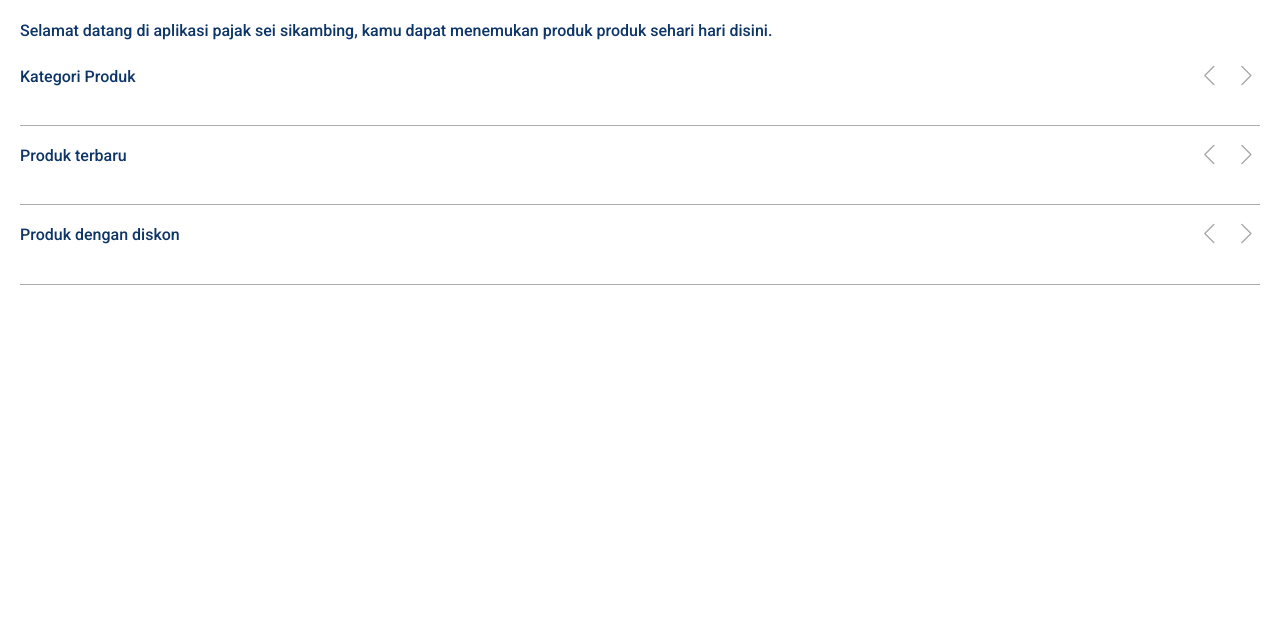
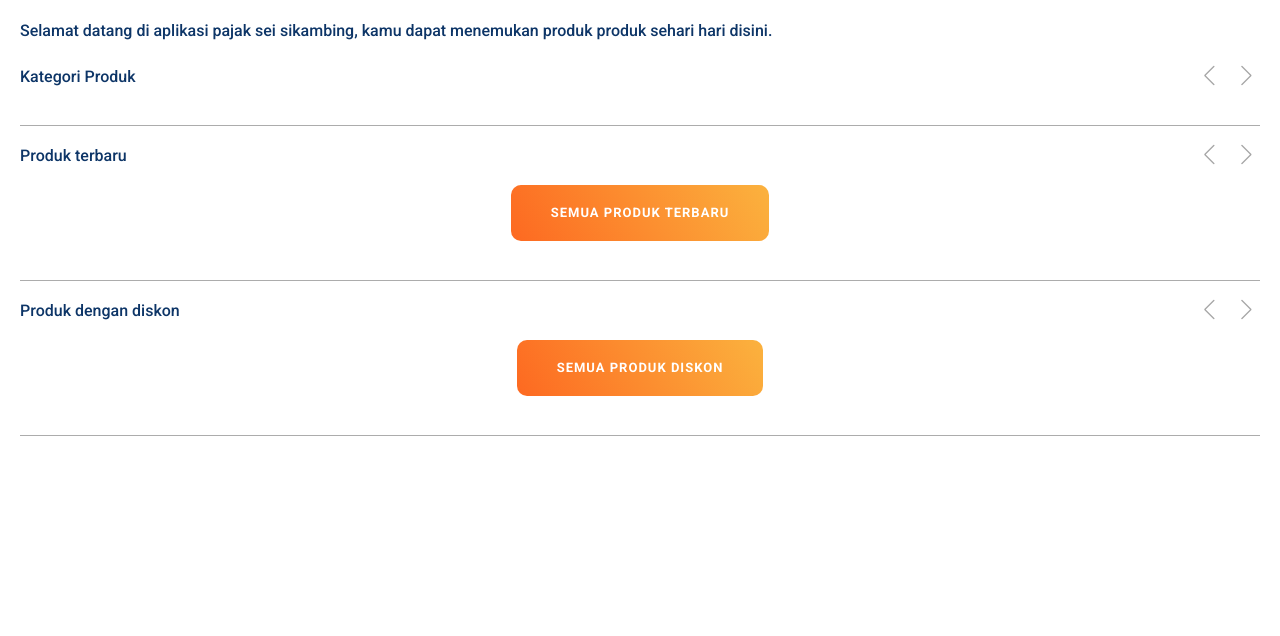
Before and after one commit to haxorsprogramming/Sistem-Informasi-Pajak-Sei-Sikambing, a PHP site: page /Sistem-Informasi-Pajak-Sei-Sikambing/ in a window 1280 px wide. Shown: the part 69-705 px from the top of the page. Run offline with PHP 8.4, Linux system fonts and the light colour scheme; data that the repository does not hold is empty.

Commit message:
'update'

```diff
--- a/index.php
+++ b/index.php
@@ -62,7 +62,7 @@ $qProdukDiskon = $link -> query("SELECT * FROM tbl_produk WHERE status_diskon='y
                 ?>
 				<div class="swiper-slide slider-thumbs__slide slider-thumbs__slide--3h">
 					<div class="slider-thumbs__image slider-thumbs__image--round-corners">
-                        <a href="javascript:void(0);"><img src="ladun/img/kategori/SAYUR.jpg" alt="" title=""/></a>
+                        <a href="javascript:void(0);"><img src="ladun/img/kategori/<?=$kd_kategori; ?>.jpg" alt="" title=""/></a>
                     </div>
 					<div class="slider-thumbs__caption caption">
 						<div class="caption__content">
@@ -121,7 +121,9 @@ $qProdukDiskon = $link -> query("SELECT * FROM tbl_produk WHERE status_diskon='y
 				<?php } ?>
 			</div>
 			<div class="swiper-pagination slider-thumbs__pagination"></div>
-
+			<div class="buttons buttons--centered mb-20">
+				<a href="javascript:void(0)" class="button button--main">Semua produk terbaru</a>
+			</div>
 		</div>
 
     		<div class="page__title-bar">
@@ -172,7 +174,9 @@ $qProdukDiskon = $link -> query("SELECT * FROM tbl_produk WHERE status_diskon='y
 
 			</div>
 			<div class="swiper-pagination slider-thumbs__pagination"></div>
-
+			<div class="buttons buttons--centered mb-20">
+				<a href="javascript:void(0)" class="button button--main">Semua produk diskon</a>
+			</div>
 		</div>
 
 		</div>
```
Also changed, not shown: ladun/img/kategori/BUAH.jpg (added), ladun/img/kategori/BUMBU.jpg (added), ladun/img/kategori/DAGING.jpg (added), ladun/img/kategori/IKAN.jpg (added), ladun/img/kategori/MINYAK.jpg (added), ladun/img/kategori/TELUR.jpg (added), ladun/img/kategori/TEPUNG.jpg (added).
